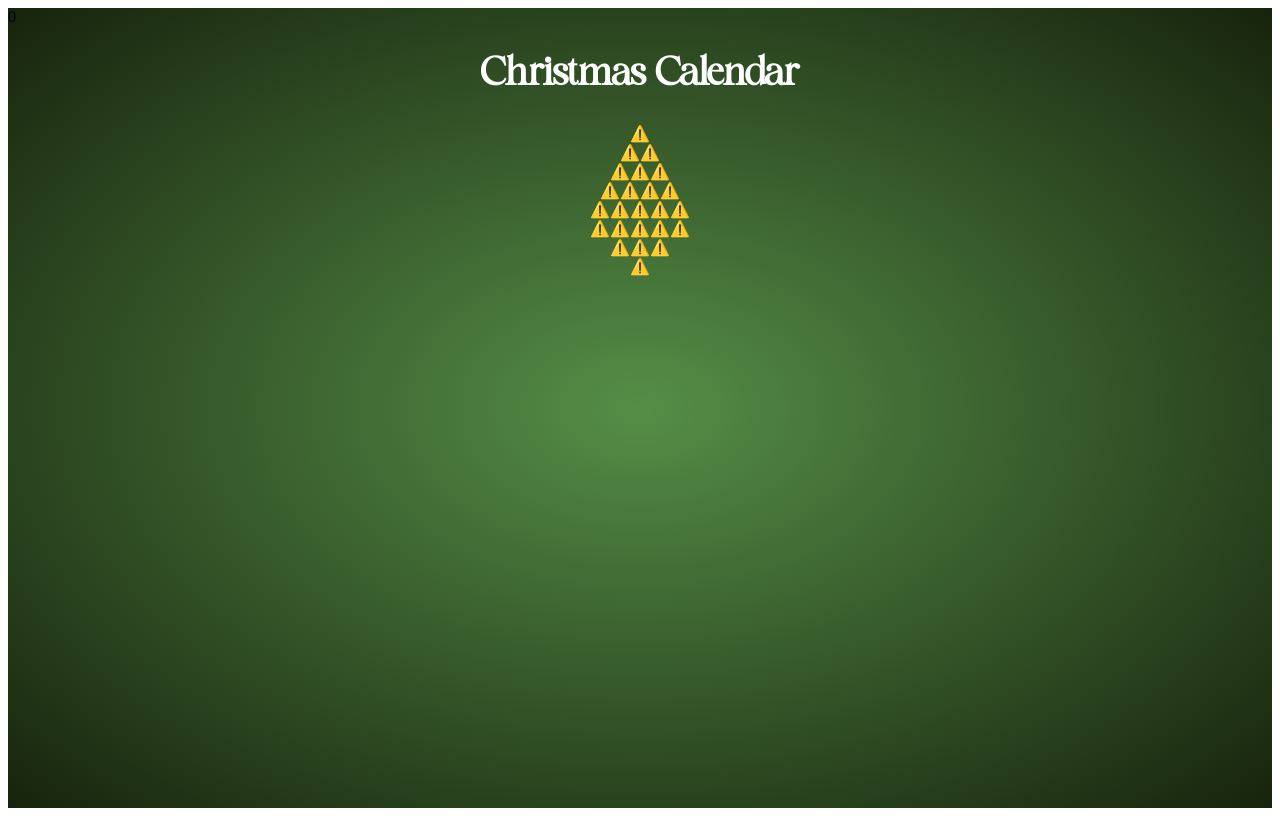
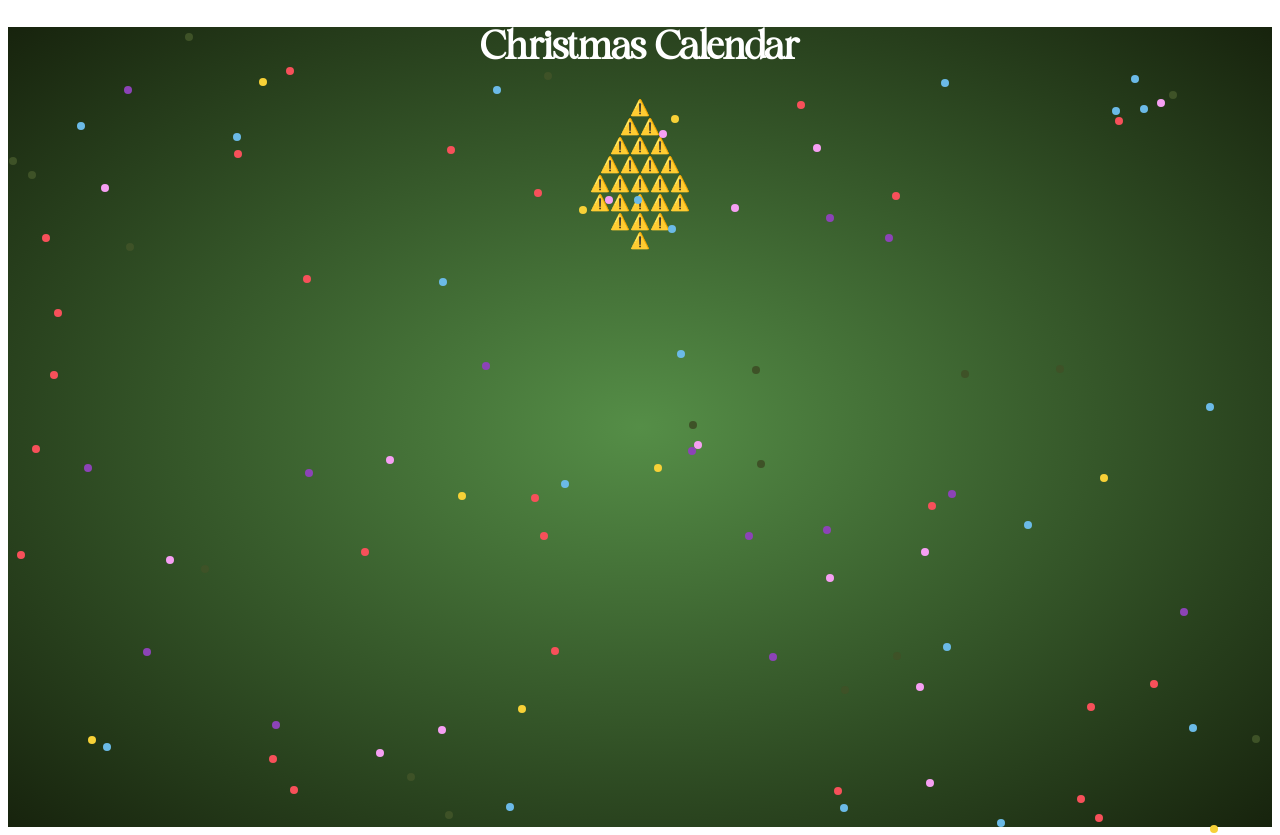
Before and after one commit to maggarunars/PineapplePWR, a React (Create React App) app: page / in a window 1280 px wide. Built offline with nearby package versions, Linux system fonts and the light colour scheme; no server answers; the database is empty.

Commit message:
added randomized lights and it is fabulous

```diff
--- a/src/App.tsx
+++ b/src/App.tsx
@@ -8,6 +8,7 @@ import supabase from './supabaseClient';
 import { useEffect,useState } from 'react';
 import Wishes from './Components/Wishes';
 import "./App.css"
+import Christmaslights from './Christmaslights';
 
 //This is a styled container for the background
 const PageContainer = styled.div`
@@ -71,10 +72,12 @@ const TreeSection6 = styled.div`
 function App() {
 
 
-
+const lights = new Array(100).fill(undefined)
+console.log(lights)
 return (
   <PageContainer>
-      <Wishes/>
+    {lights.map(light=><Christmaslights/>)}
+
 <Header>Christmas Calendar</Header>
 <TreeContainer>
 
--- /dev/null
+++ b/src/Christmaslights.tsx
@@ -0,0 +1,37 @@
+import styled from "styled-components"
+const Christmaslights = () => {
+const Dot = styled.div`
+	position: absolute;
+	width: 8px;
+	height: 8px;
+	border-radius: 50%;
+	transform: translate(${Math.floor(Math.random()*window.innerWidth)}px, ${Math.floor(Math.random()*window.innerHeight)}px)
+`
+const Green = styled(Dot)`
+background-color:#3E5227;
+`
+const Pink = styled(Dot)`
+background-color:#F69FF3;
+`
+const Blue = styled(Dot)`
+background-color:#6BBAE7;
+`
+const Yellow = styled(Dot)`
+background-color:#F7D137;
+`
+const Purple = styled(Dot)`
+background-color:#8C43B7;
+`
+const Red = styled(Dot)`
+background-color:#F7505A;
+`
+
+	const colors =[ Green, Blue, Purple, Yellow, Pink, Red ]
+	const Light = colors[Math.floor(Math.random()*colors.length)]
+    return (
+        <>
+		<Light></Light>
+		</>
+    )
+}
+export default Christmaslights
```
Also changed, not shown: 1 other file (tests, documents, lock files or other folders).
